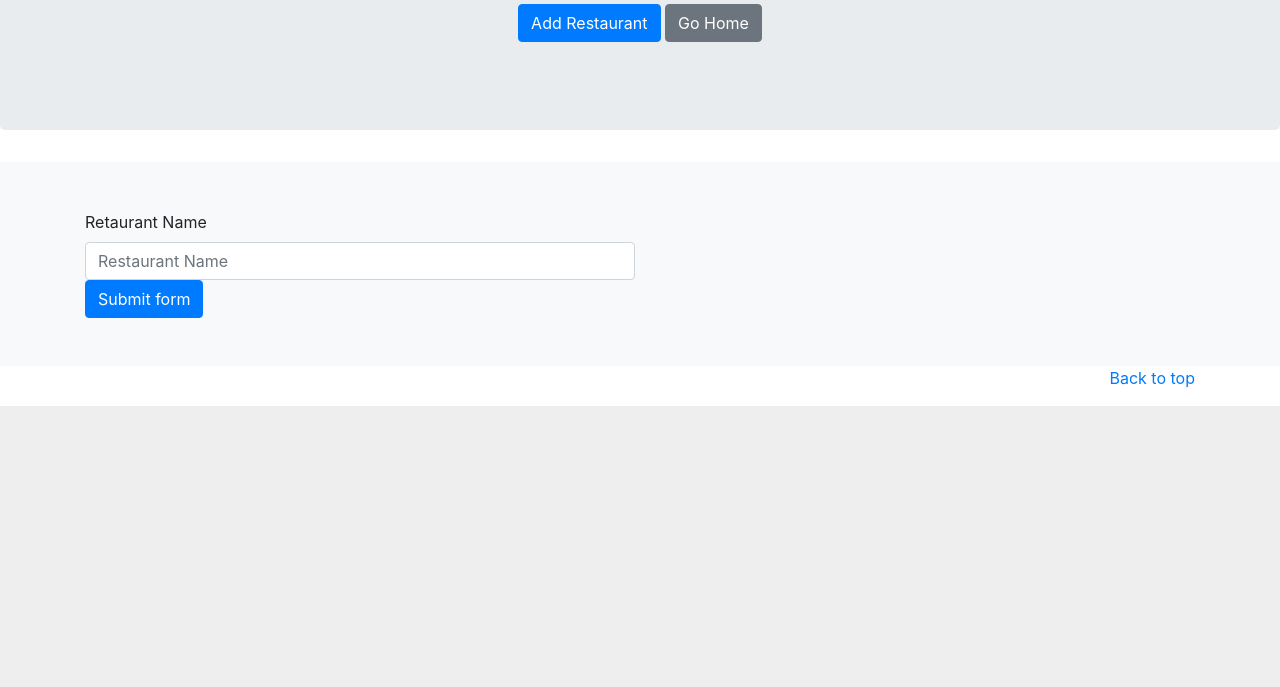
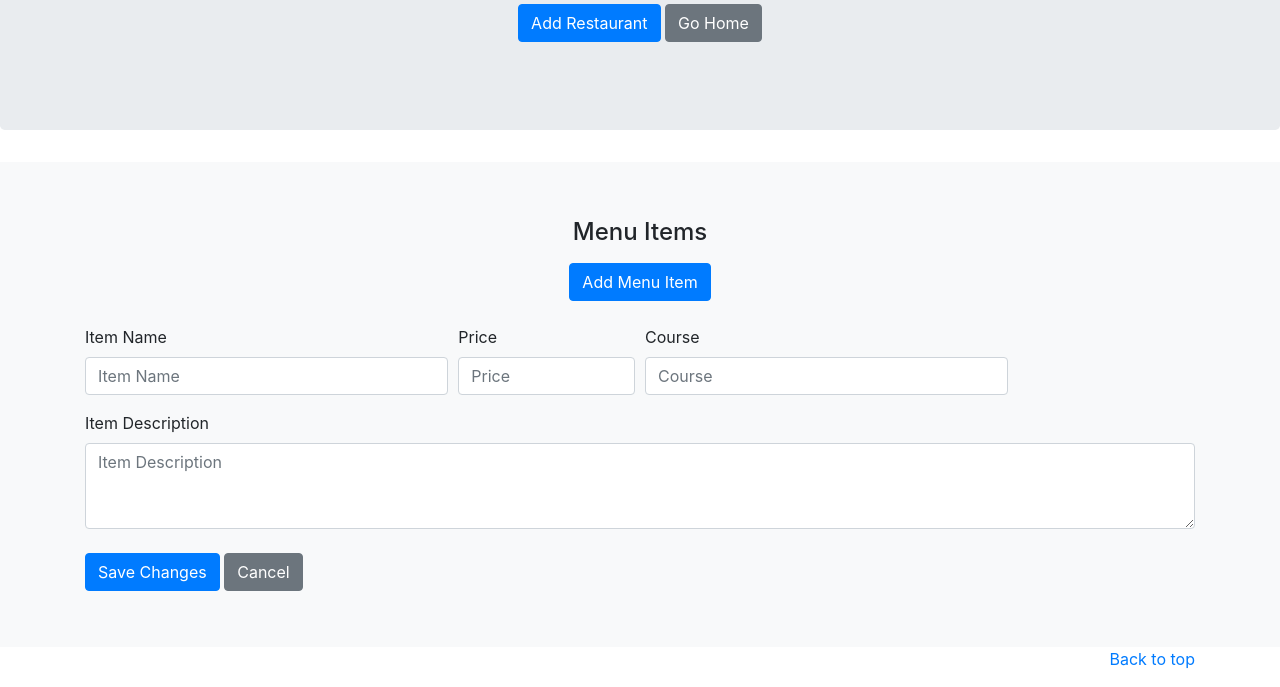
Before and after one commit to cunhasb/restaurant-menu-flask, a Flask app: template templates/editMenuItem.html in a window 1280 px wide. Shown: the part 440-1127 px from the top of the page. Before the commit the page ends 846 px from the top, so only its background shows below. Run offline with Flask 2, Linux system fonts and the light colour scheme; the template is opened without the code that fills it, so the values that code supplies are empty; some libraries are stand-ins or nearby versions.

Commit message:
Add editMenuItem.html, no CRUD

```diff
--- a/finalProject.py
+++ b/finalProject.py
@@ -65,16 +65,19 @@ def addMenuItem(restaurant_id):
     return render_template('newMenuItem.html', restaurant=restaurant)
 
 
-@app.route('/restaurant/<int:restaurant_id>/menu/edit')
-def editMenuItem(restaurant_id):
-    return 'this page will be for editing menu items for restaurant %s' % restaurant_id
+@app.route('/restaurant/<int:restaurant_id>/menu/<int:menuItem_id>/edit')
+def editMenuItem(restaurant_id, menuItem_id):
+    # this page will be for editing menu items for restaurant
+    restaurant = session.query(Restaurant).filter_by(id=restaurant_id).one()
+    menuItem = session.query(MenuItem).filter_by(id=menuItem_id).one()
+    return render_template('editMenuItem.html', restaurant=restaurant, item=menuItem)
 
 
-@app.route('/restaurant/<int:restaurant_id>/menu/<int:menu_id>/delete')
-def deleteMenuItem(restaurant_id, menu_id):
+@app.route('/restaurant/<int:restaurant_id>/menu/<int:menuItem_id>/delete')
+def deleteMenuItem(restaurant_id, menuItem_id):
     # this page will be for deleting Menu Items
     restaurant = session.query(Restaurant).filter_by(id=restaurant_id).one()
-    menuItem = session.query(MenuItem).filter_by(id=menu_id).one()
+    menuItem = session.query(MenuItem).filter_by(id=menuItem_id).one()
     return render_template('deleteMenuItem.html', restaurant=restaurant, menuItem=menuItem)
 
 
--- a/templates/editMenuItem.html
+++ b/templates/editMenuItem.html
@@ -1,34 +1,72 @@
 {%extends 'base.html'%}
 {%block container%}
+  <div class="container text-center">
+    <h2>{{restaurant.name}}</h2>
+    <h4 class="heading">Menu Items</h4>
+      <p>
+        <a href="/restaurant/{{restaurant.id}}/menu/new" class="btn btn-primary my-2">Add Menu Item</a>
+      </p>
+  </div>
 <form class="needs-validation" novalidate>
   <div class="form-row">
-    <div class="col-md-6">
-      <label for="validationCustom01">Retaurant Name</label>
-      <input type="text" class="form-control" id="validationCustom01" placeholder= 'Restaurant Name' value = '{{restaurant.name}}' required>
+    <div class="col-md-4 mb-3">
+      <label for="item-name">Item Name</label>
+      <input type="text" class="form-control" id="item-name" placeholder="Item Name" value='{{item.name}}' required>
       <div class="valid-feedback">
         Looks good!
       </div>
       <div class="invalid-feedback">
-        Sorry you forgot to add the Name!
+        Sorry, you forgot to add the Name!
+      </div>
+    </div>
+    <div class="col-md-2 mb-3">
+      <label for="item-price">Price</label>
+      <input type="text" class="form-control" id="item-price" placeholder="Price" value='{{item.price}}' required>
+      <div class="valid-feedback">
+        Looks good!
+      </div>
+      <div class="invalid-feedback">
+        Sorry, you forgot to add the Price!
+      </div>
+    </div>
+    <div class="col-md-4 mb-3">
+      <label for="item-course">Course</label>
+      <input type="text" class="form-control" id="item-course" placeholder="Course" value='{{item.course}}' required>
+      <div class="valid-feedback">
+        Looks good!
+      </div>
+      <div class="invalid-feedback">
+        Sorry, you forgot to add the Course!
+      </div>
+    </div>
+    <div class="col-md-12 mb-3">
+      <label for="item-description">Item Description</label>
+      <textarea class="form-control" id="item-description" placeholder="Item Description"  rows='3' required>{{item.description}}</textarea>
+      <div class="valid-feedback">
+        Looks good!
+      </div>
+      <div class="invalid-feedback">
+        Sorry, you forgot to add the description!
       </div>
     </div>
   </div>
-   <button class="btn btn-primary" type="submit">Submit form</button>
+   <button class="btn btn-primary" type="submit">Save Changes</button>
+   <a href="/restaurant/{{restaurant.id}}/menu" class="btn btn-secondary my-2">Cancel</a>
 </form>
 <script>
 // Example starter JavaScript for disabling form submissions if there are invalid fields
-(function() {
+(() => {
   "use strict";
   window.addEventListener(
     "load",
     function() {
       // Fetch all the forms we want to apply custom Bootstrap validation styles to
-      var forms = document.getElementsByClassName("needs-validation");
+      const forms = document.getElementsByClassName("needs-validation");
       // Loop over them and prevent submission
-      var validation = Array.prototype.filter.call(forms, function(form) {
+      Array.prototype.filter.call(forms, form => {
         form.addEventListener(
           "submit",
-          function(event) {
+          event => {
             if (form.checkValidity() === false) {
               event.preventDefault();
               event.stopPropagation();
--- a/templates/menuItems.html
+++ b/templates/menuItems.html
@@ -15,8 +15,8 @@
         <div class="col-md-4">
           <div class="card mb-4 box-shadow">
             <div class="card-body">
-              <p class="card-text">{{item.name}}</p>
-              <p class='card-text'>{{item.price}}
+              <p class="card-text">{{item.name}} - {{item.price}}</p>
+              <p class='card-text'>{{item.description}}
               <div class="d-flex justify-content-between align-items-center">
                 <div class="btn-group">
                   <button id = '/restaurant/{{item.restaurant_id}}/menu/{{item.id}}/edit' type="button" class="btn btn-sm btn-outline-secondary edit ">Edit</button>
```
